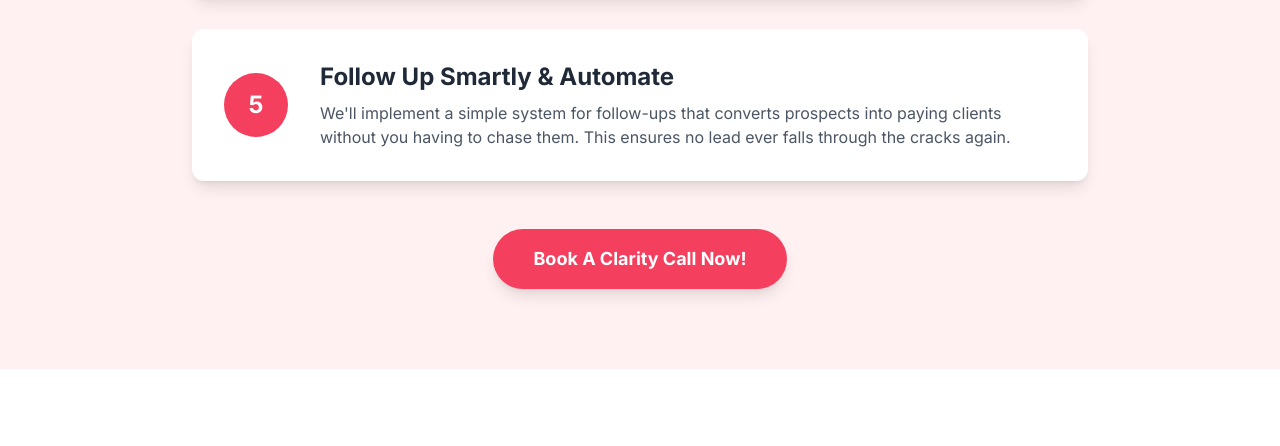
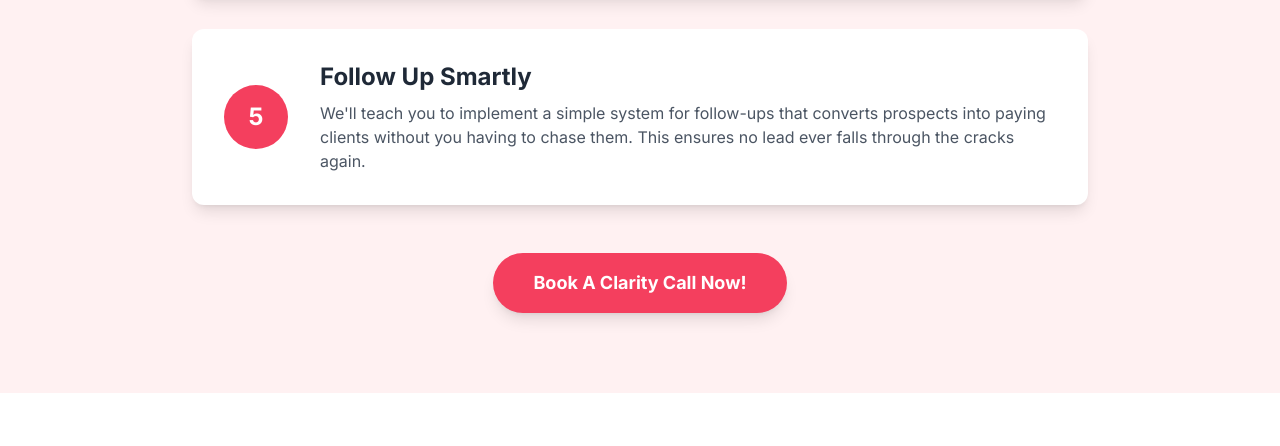
Before and after one commit to taiba143/Website, a plain HTML site: page claritycall.html in a window 1280 px wide. Shown: the part 2659-3105 px from the top of the page. Drawn offline with nearby package versions, Linux system fonts and the light colour scheme.

Commit message:
updated follow ups

```diff
--- a/claritycall.html
+++ b/claritycall.html
@@ -207,8 +207,8 @@
                         <div class="bg-rose-500 text-white w-16 h-16 rounded-full flex items-center justify-center text-2xl font-bold">5</div>
                     </div>
                     <div>
-                        <h3 class="text-2xl font-bold mb-2">Follow Up Smartly & Automate</h3>
-                        <p class="text-gray-600">We'll implement a simple system for follow-ups that converts prospects into paying clients without you having to chase them. This ensures no lead ever falls through the cracks again.</p>
+                        <h3 class="text-2xl font-bold mb-2">Follow Up Smartly</h3>
+                        <p class="text-gray-600">We'll teach you to implement a simple system for follow-ups that converts prospects into paying clients without you having to chase them. This ensures no lead ever falls through the cracks again.</p>
                     </div>
                 </div>
             </div>
```
